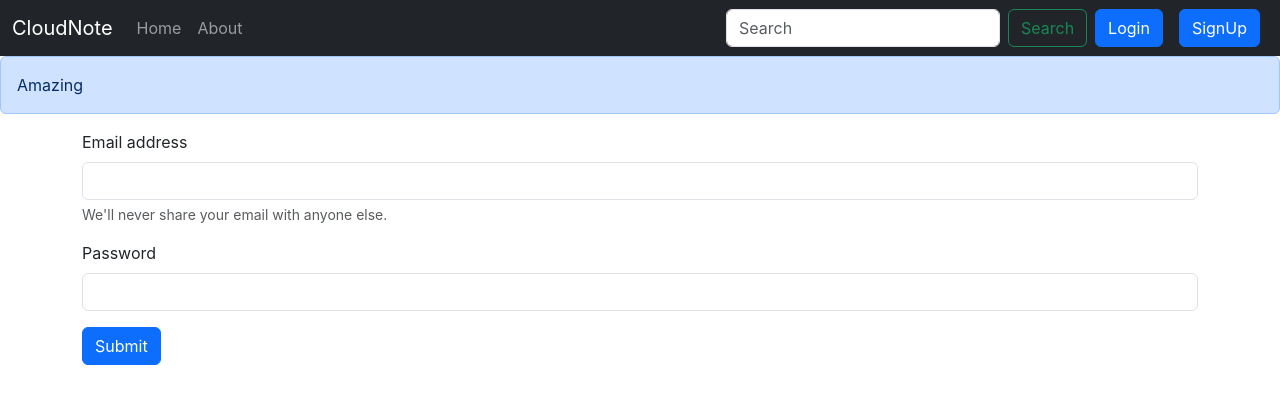
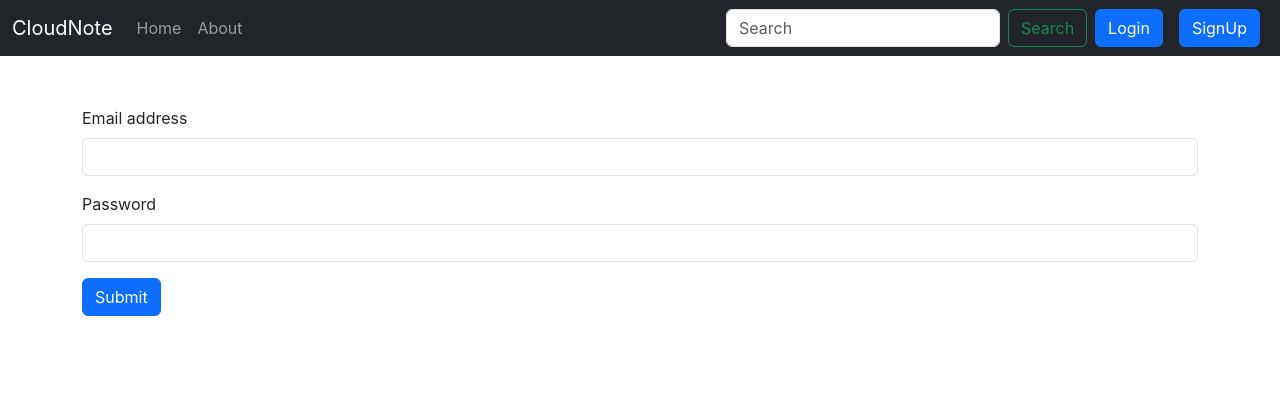
Before and after one commit to prins-kraj/CloudNote, a React (Create React App) app: page /login in a window 1280 px wide. Shown: the top 404 px of the page. Built offline with nearby package versions, Linux system fonts and the light colour scheme.

Commit message:
Alert added

```diff
--- a/src/App.js
+++ b/src/App.js
@@ -11,20 +11,31 @@ import NoteState from './context/notes/NoteState';
 import Alert from './components/Alert';
 import Login from './components/Login';
 import Signup from './components/Signup';
+import { useState } from 'react';
 
 function App() {
+  const [alert, setAlert] = useState(null);
+  const showAlert = (message, type)=>{
+    setAlert({
+      msg: message,
+      type: type
+    })
+    setTimeout(()=>{
+      setAlert(null);
+    }, 1500)
+  }
   return (
     <>
       <NoteState>
         <Router>
           <Navbar/>
-          <Alert message="Amazing"/>
+          <Alert alert={alert}/>
           <div className="container">
             <Routes>
-              <Route exact path="/" element={<Home/>}/>
+              <Route exact path="/" element={<Home showAlert={showAlert}/>}/>
               <Route exact path="/about" element={<About/>}/>
-              <Route exact path="/login" element={<Login/>}/>
-              <Route exact path="/signup" element={<Signup/>}/>
+              <Route exact path="/login" element={<Login showAlert={showAlert}/>}/>
+              <Route exact path="/signup" element={<Signup showAlert={showAlert}/>}/>
             </Routes>
           </div>
         </Router>
--- a/src/components/AddNote.js
+++ b/src/components/AddNote.js
@@ -1,7 +1,7 @@
 import React, { useContext, useState } from 'react';
 import noteContext from "../context/notes/noteContext";
 
-const AddNote = () => {
+const AddNote = (props) => {
     const context = useContext(noteContext);
     const {addNote} = context;
     const [note, setNote] =useState({title: "", description: "", tag: ""})
@@ -10,6 +10,8 @@ const AddNote = () => {
       e.preventDefault();
       addNote(note.title, note.description, note.tag);
       setNote({title: "", description: "", tag: ""})
+      props.showAlert("Note Added Successfully!!", "success");
+
     }
     const onChange = (e)=>{
         setNote({...note, [e.target.name]: e.target.value})
--- a/src/components/Alert.js
+++ b/src/components/Alert.js
@@ -1,11 +1,18 @@
 import React from "react";
 
 const Alert = (props) => {
+  const capitalize = (word)=>{
+    if (word==='danger') {
+      word = "error"
+    }
+    const lower = word.toLowerCase();
+    return lower.charAt(0).toUpperCase()+lower.slice(1);
+  }
   return (
-    <div>
-      <div className="alert alert-primary" role="alert">
-        {props.message}
-      </div>
+    <div style={{height: '50px'}}>
+      {props.alert && <div className={`alert alert-${props.alert.type} alert-dismissible fadeshow`} role="alert">
+        <strong>{capitalize(props.alert.type)}</strong>: {props.alert.msg}
+      </div>}
     </div>
   );
 };
--- a/src/components/Home.js
+++ b/src/components/Home.js
@@ -1,10 +1,11 @@
 import React from 'react';
 import Notes from './Notes';
 
-const Home = () => {
+const Home = (props) => {
+  const {showAlert} = props
   return (
     <div>
-      <Notes/>
+      <Notes showAlert={showAlert}/>
     </div>
   )
 }
--- a/src/components/Login.js
+++ b/src/components/Login.js
@@ -2,7 +2,7 @@ import React, { useState } from 'react'
 // import { unstable_HistoryRouter } from 'react-router-dom';  // used by code with harry
 
 
-const Login = () => {
+const Login = (props) => {
     const [credential, setCredential]=useState({email: "", password: ""});
     // let history = useHistory() // use by code with harry
 
@@ -21,9 +21,10 @@ const Login = () => {
             //save the authtoken and redirect
             localStorage.setItem('token', json.authtoken);
             // history.push("/");  //used by  code withharry
+            props.showAlert("LogIn Successfully!!", "success");
         }
         else{
-            alert("Invalid Credential")
+          props.showAlert("Invalid Credential", "danger");
         }
     }
 
@@ -37,7 +38,6 @@ const Login = () => {
         <div className="mb-3">
             <label htmlFor="email" className="form-label">Email address</label>
             <input type="email" className="form-control" value={credential.email} onChange={onChange} id="email" name='email' aria-describedby="emailHelp"/>
-            <div id="emailHelp" className="form-text">We'll never share your email with anyone else.</div>
         </div>
         <div className="mb-3">
             <label htmlFor="password" className="form-label">Password</label>
--- a/src/components/Noteitems.js
+++ b/src/components/Noteitems.js
@@ -12,7 +12,7 @@ const Noteitems = (props) => {
                 <div className="d-flex align-items-center">
                   <h5 className="card-title me-auto">{notes.title}</h5>
                     <i className="fa-regular fa-pen-to-square mx-2 text-primary" onClick={()=>{updateNote(notes)}}></i>
-                    <i className="fa-regular fa-trash-can mx-2 text-danger" onClick={()=>{deleteNote(notes._id)}}></i>
+                    <i className="fa-regular fa-trash-can mx-2 text-danger" onClick={()=>{deleteNote(notes._id); props.showAlert("Note Deleted Successfully!!", "success");}}></i>
                 </div>
                 <p className="card-text">{notes.description}</p>
 
--- a/src/components/Notes.js
+++ b/src/components/Notes.js
@@ -3,7 +3,7 @@ import noteContext from "../context/notes/noteContext";
 import Noteitems from './Noteitems';
 import AddNote from './AddNote';
 
-function Notes() {
+const Notes = (props)=> {
   const context = useContext(noteContext);
   const {notes, getNotes, editNote} = context;
   useEffect(()=>{
@@ -24,6 +24,7 @@ function Notes() {
   const handleClick = (e)=>{
     editNote(note.id, note.etitle, note.edescription, note.etag)
     refClose.current.click();
+    props.showAlert("Note Updated Successfully!!", "success");
 
   }
   const onChange = (e)=>{
@@ -32,6 +33,7 @@ function Notes() {
 
   return (
     <>
+      <AddNote showAlert={props.showAlert}/>
       <button ref={ref} type="button" className="btn btn-primary d-none" data-bs-toggle="modal" data-bs-target="#exampleModal">
         Launch demo modal
       </button>
@@ -65,14 +67,13 @@ function Notes() {
           </div>
         </div>
       </div>
-      <AddNote/>
       <div className="row my-3">
         <h2>Your Notes</h2>
         <div className="container">
           {notes.length === 0 && 'Please add Note to Display'}
         </div>
         {notes.map((notes)=>{
-          return <Noteitems key={notes._id} updateNote={updateNote} notes={notes}/>;
+          return <Noteitems key={notes._id} updateNote={updateNote} showAlert={props.showAlert} notes={notes}/>;
         })}
       </div>
     </>
--- a/src/components/Signup.js
+++ b/src/components/Signup.js
@@ -1,7 +1,7 @@
 import React, { useState } from 'react'
 // import { unstable_HistoryRouter } from 'react-router-dom';  // used by code with harry
 
-const Signup = () => {
+const Signup = (props) => {
   const [credential, setCredential]=useState({name: "", email: "", password: "", cpassword: ""});
   //  let history = unstable_HistoryRouter  // used by codewith harry
 
@@ -21,9 +21,10 @@ const Signup = () => {
           //save the authtoken and redirect
           localStorage.setItem('token', json.authtoken);
           // history.push("/");  //used by  code withharry
+          props.showAlert("Account Created Successfully!!", "success");
       }
       else{
-          alert("Invalid Credential")
+          props.showAlert("Invalid Credential", "danger");
       }
   }
 
```
